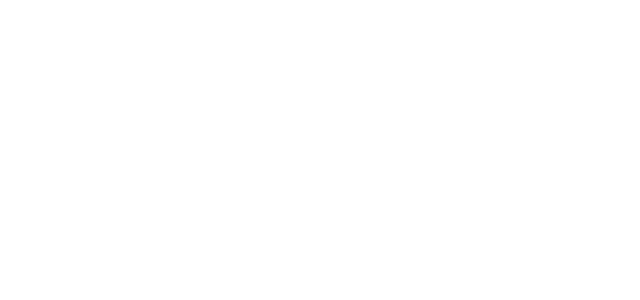
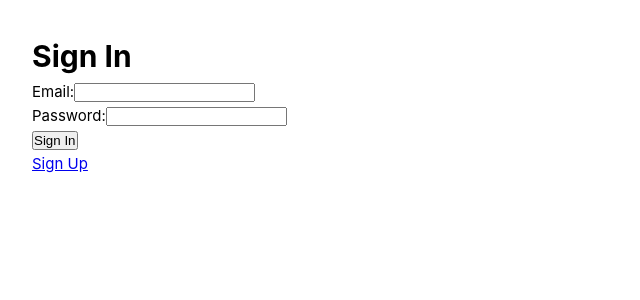
Before and after one commit to GissySC/ToDoListO, a Vue app: page /auth/sign-in in a window 1280 px wide. Before the commit this address had no page. Shown: the top 300 px of the page, without its empty margins (0-640 px from the left). Built offline with nearby package versions, Linux system fonts and the light colour scheme.

Commit message:
new function added

```diff
--- a/src/App.vue
+++ b/src/App.vue
@@ -1,6 +1,7 @@
 <script>
 import { mapActions, mapState } from 'pinia';
-import UserStore from '@/stores/user'
+import TaskStore from '@/stores/tasks ';
+import UserStore from '@/stores/user';
 
 export default {
   name: "App",
@@ -8,13 +9,14 @@ export default {
     ...mapState(UserStore, ['user']),
   },
   methods: {
+    ...mapActions(TaskStore, ['_fetchAllTasks']),
     ...mapActions(UserStore, ['fetchUser']),
     _checkUserExists() {
       console.log(this.user)
       if (this.user) {
         this.$router.push({ path: '/' });
       } else {
-        this.$router.push({ path: '/auth/sign-in '});
+        this.$router.push({ path: '/auth/sign-in'});
       }
     }
   },
@@ -36,6 +38,7 @@ export default {
 </script>
 
 <template>
+
  <RouterView />
 </template>
 
--- a/src/stores/user.js
+++ b/src/stores/user.js
@@ -15,15 +15,15 @@ export default defineStore('userStore', {
             console.log(user)
 
         },
-        async signUp(email, password) {
-            const { user, error } = await supabase.auth.signUp({
+        async signUp( { email, password }) {
+            const { data, error } = await supabase.auth.signUp({
                 email,
                 password,
             });
             if (error) throw error;
-            if (user) this.user = user;
+            if (data) this.user = data;
         },
-        async signIn(email, password) {
+        async signIn({ email, password }) {
             const { data, error } = await supabase.auth.signInWithPassword({
                 email,
                 password,
--- a/src/views/Auth/SignIn.vue
+++ b/src/views/Auth/SignIn.vue
@@ -1,7 +1,17 @@
 <template>
-    <h1>Vista SignIn</h1>
-    <button @click="handleSignIn">SignIn</button>
-    <RouterLink to="/auth/sign-up">SignUp</RouterLink>
+    <h1>Sign In</h1>
+    <form @submit.prevent="handleSignIn">
+        <div>
+            <label for="email">Email:</label>
+            <input type="email" id="email" v-model="email" v-validate="'required|email'">
+        </div>
+        <div>
+            <label for="password">Password:</label>
+            <input type="password" id="password" v-model="password"  required>
+        </div>
+        <button type="submit">Sign In</button>
+    </form>
+    <RouterLink to="/auth/sign-up">Sign Up</RouterLink>
 </template>
 
 <script>
@@ -17,10 +27,10 @@ export default {
         ...mapActions(userStore, ['signIn']),
         handleSignIn() {
             const userData = {
-                email: 'gisselasobenes@gmail.com',
-                password: 'lerelere',
+                email: this.email,
+                password: this.password,
             };
-            this.signIn(userData.email, userData.password);
+            this.signIn(userData);
         },
     },
 };
--- a/src/views/Auth/SignUp.vue
+++ b/src/views/Auth/SignUp.vue
@@ -1,7 +1,17 @@
 <template>
-    <h1> Vista SignUp</h1>
-    <button @click="handleSignUp">SignUp</button>
-    <router-link to="/auth/sign-in">SignIn</router-link>
+    <h1> Sign Up</h1>
+    <form @submit.prevent="handleSignUp">
+        <div>
+            <label for="email">Email:</label>
+            <input type="email" id="email" v-model="email" v-validate="'required|email'">
+        </div>
+        <div>
+            <label for="password">Password:</label>
+            <input type="password" id="password" v-model="password"  v-validate="'required|min:6|regex:/(?=.*\d)(?=.*[A-Z])/i'">
+        </div>
+        <button type="submit">Sign Up</button>
+    </form>
+    <router-link to="/auth/sign-in">Sign In</router-link>
 </template>
 
 <script>
@@ -17,10 +27,10 @@ export default {
         ...mapActions(userStore, ['signUp']),
         handleSignUp() {
             const userData = {
-                email: 'gisselasobenes@gmail.com',
-                password: 'lerelere',
+                email: this.email,
+                password: this.password,
             };
-            this.signUp(userData.email, userData.password);
+            this.signUp(userData);
         },
     },
 };
--- a/src/views/HomeView.vue
+++ b/src/views/HomeView.vue
@@ -1,5 +1,6 @@
 <script>
-import ToDoStores from '../stores/tasks.js';
+import TaskStore from '@/stores/tasks.js';
+import UserStore from '@/stores/user.js';
 import { mapActions, mapState } from 'pinia';
 
 export default {
@@ -10,14 +11,11 @@ export default {
     }
   },
   computed: {
-    ...mapState(ToDoStores, ['tasksList'])
+    ...mapState(TaskStore, ['tasksList']),
+    ...mapState(UserStore, ['user'])
   },
   methods: {
-    ...mapActions(ToDoStores, ['_fetchAllTasks'])
-  },
-  created() {
-    console.log('Created HomeView')
-    this._fetchAllTasks()
+    ...mapActions(TaskStore, ['_addNewTask'])
   }
 }
 </script>
@@ -27,7 +25,7 @@ export default {
     <h1>Home View</h1>
     <div>
       <p v-for="todo in tasksList" :key="todo.id">{{ todo.title }}</p>
-        <button @click="_addNewTask({ title: 'New task', userId: ''})">Create Task</button>
+        <button @click="_addNewTask({ title: 'New task', userId: '103ee4ff-5bd4-4d51-bfb6-572ba2f1d6b9'})">Create Task</button>
   </div>
   </main>
 </template>
```
